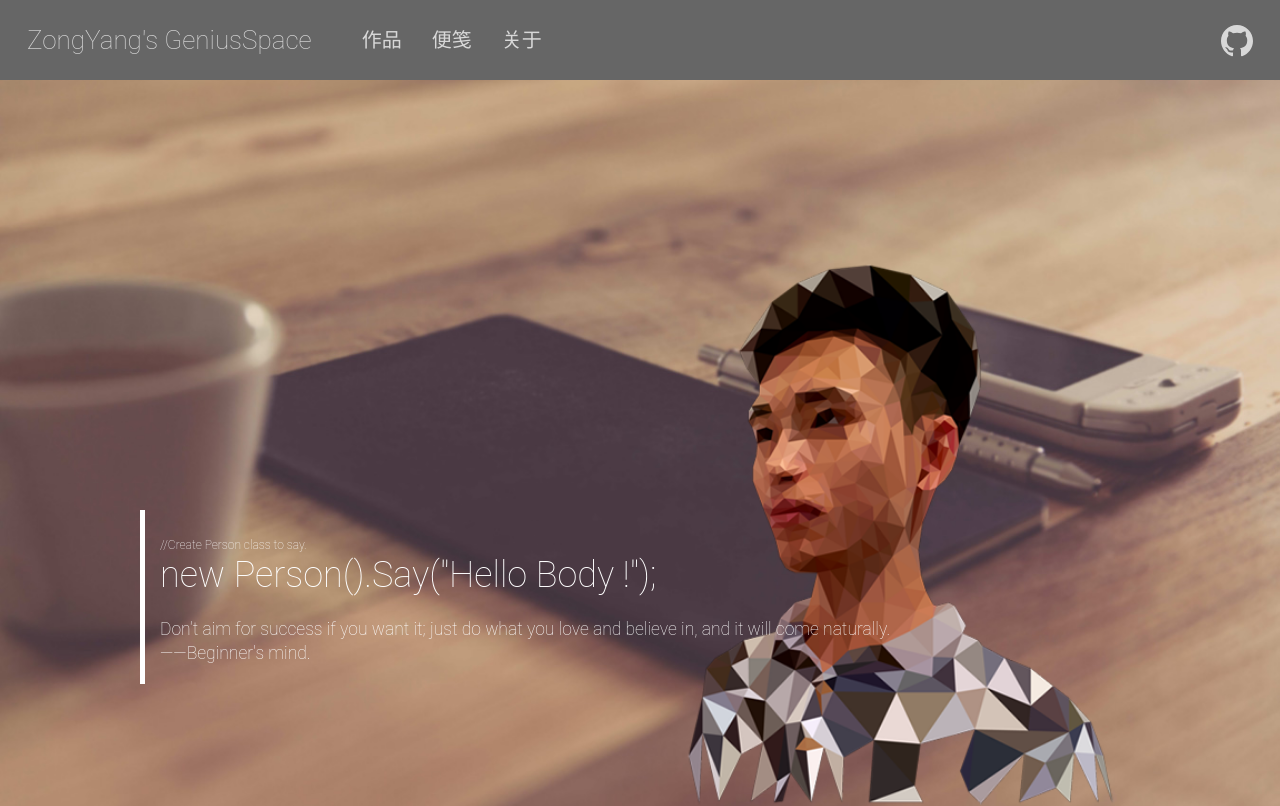
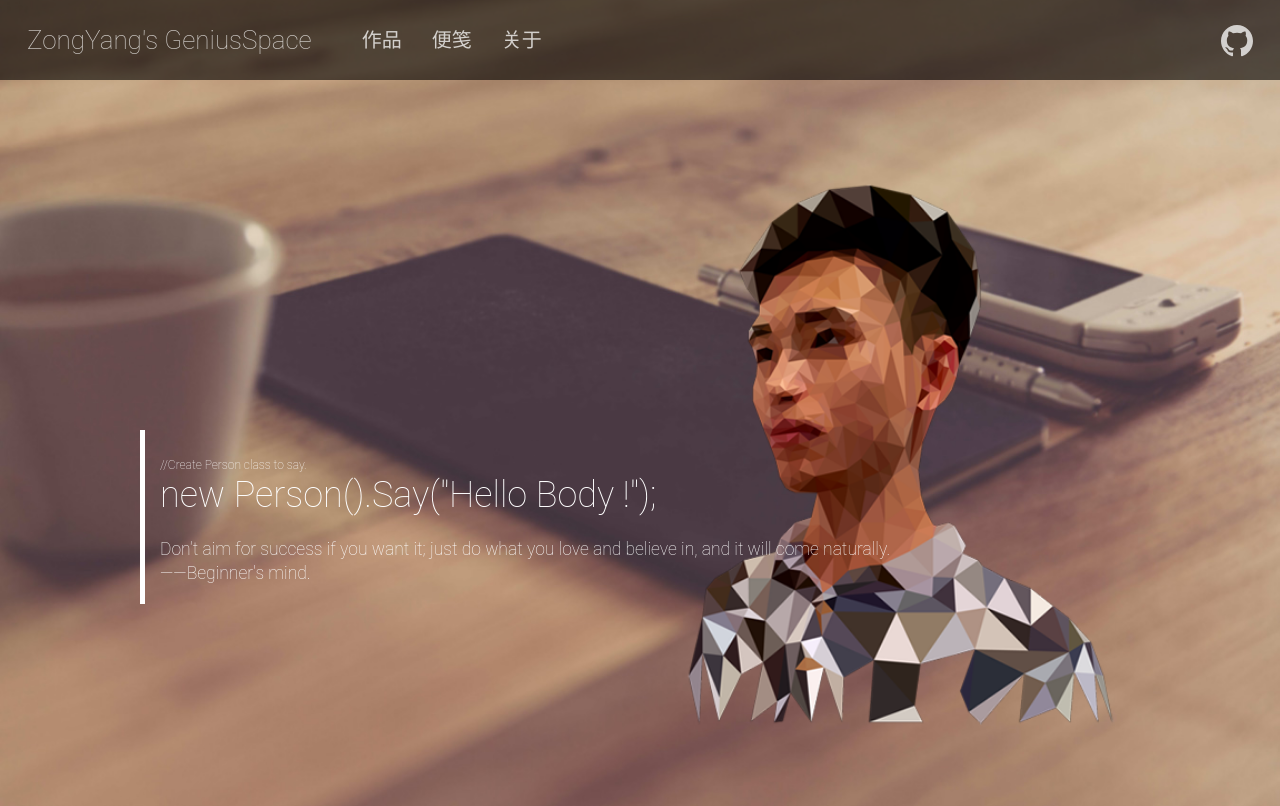
Before and after one commit to GaozyDev/zyblog, a Vue app: page /#/home in a window 1280 px wide. Shown: the top 806 px of the page. Built offline with nearby package versions, Linux system fonts and the light colour scheme.

Commit message:
NavHeader添加悬浮效果

```diff
--- a/src/components/NavHeader.vue
+++ b/src/components/NavHeader.vue
@@ -1,5 +1,5 @@
 <template>
-  <div class="header">
+  <div class="nav-header" v-bind:class="{'is-hide':isHide}">
     <svg
       version="1.1"
       xmlns="http://www.w3.org/2000/svg"
@@ -40,11 +40,43 @@
   </div>
 </template>
 <script>
+export default {
+  name: "nav-header",
+  data() {
+    return {
+      isHide: false
+      // todo 向上滚动重新显示
+    };
+  },
+  mounted() {
+    window.addEventListener("scroll", this.initHeight);
+  },
+  methods: {
+    initHeight() {
+      let scrollTop =
+        window.pageYOffset ||
+        document.documentElement.scrollTop ||
+        document.body.scrollTop;
+      this.isHide = scrollTop > 200 ? true : false;
+    }
+  },
+  destroyed() {
+    window.removeEventListener("scroll", this.initHeight, false);
+  }
+};
 </script>
 <style lang="scss">
-.header {
+.nav-header {
   height: 80px;
   background-color: rgba(0, 0, 0, 0.6);
+  position: fixed;
+  top: 0;
+  width: 100%;
+  transition: all 0.6s;
+  z-index: 1;
+  &.is-hide {
+    top: -80px;
+  }
   .nav-home {
     a {
       font-size: 26px;
--- a/src/pages/index.vue
+++ b/src/pages/index.vue
@@ -1,8 +1,8 @@
 <template>
   <div>
-    <nav-header class="nav-header"></nav-header>
-    <router-view class="router-view"></router-view>
-    <nav-footer class="nav-footer"></nav-footer>
+    <nav-header></nav-header>
+    <router-view></router-view>
+    <nav-footer></nav-footer>
   </div>
 </template>
 <script>
@@ -17,19 +17,4 @@ export default {
 };
 </script>
 <style lang="scss">
-.content {
-  .nav-header {
-    position: absolute;
-    width: 100%;
-    top: 0;
-    left: 0;
-  }
-  .router-view {
-    position: absolute;
-    width: 100%;
-    top: 0;
-    left: 0;
-    z-index: -1;
-  }
-}
 </style>
```
